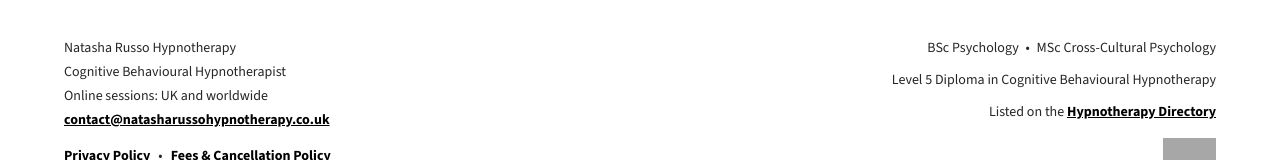
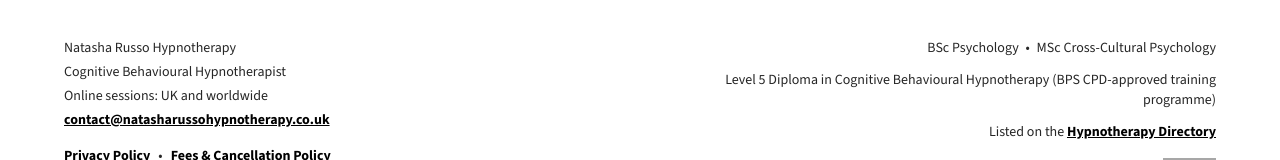
Before and after one commit to russog/natasha-russo-hypnotherapy, a Next.js app in the folder src/: page / in a window 1280 px wide. Shown: the part 4866-5026 px from the top of the page. Built offline with nearby package versions, Linux system fonts and the light colour scheme; grey boxes are pictures that could not be loaded.

Commit message:
Update footer qualification wording

```diff
--- a/src/src/app/components/Footer.tsx
+++ b/src/src/app/components/Footer.tsx
@@ -40,7 +40,9 @@ export default function Footer() {
                         <p>
                             BSc Psychology <span className="mx-1">•</span> MSc Cross-Cultural Psychology
                         </p>
-                        <p>Level 5 Diploma in Cognitive Behavioural Hypnotherapy</p>
+                        <p>
+                            Level 5 Diploma in Cognitive Behavioural Hypnotherapy (BPS CPD-approved training programme)
+                        </p>
 
                         <p>
                             Listed on the <Link
```
